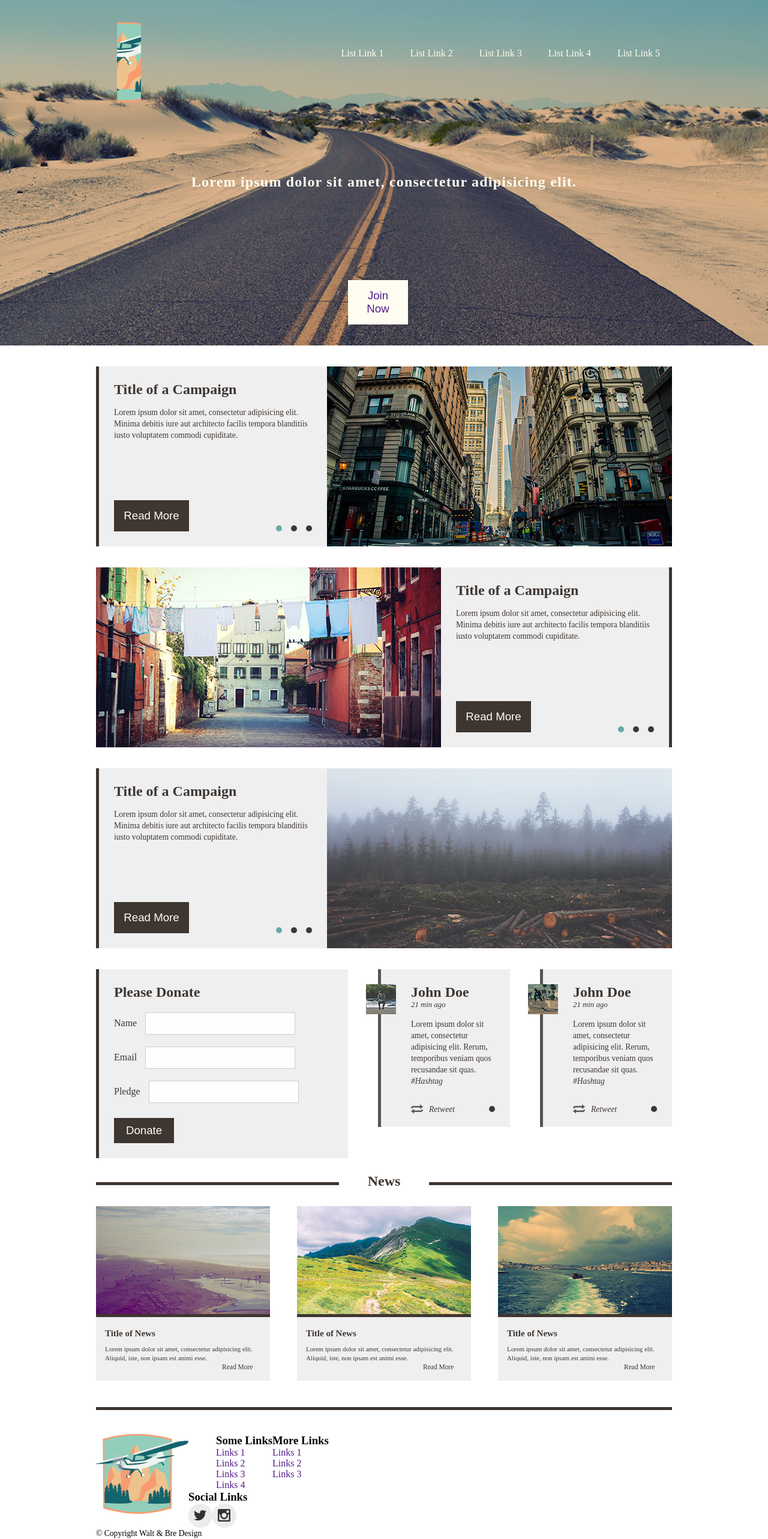
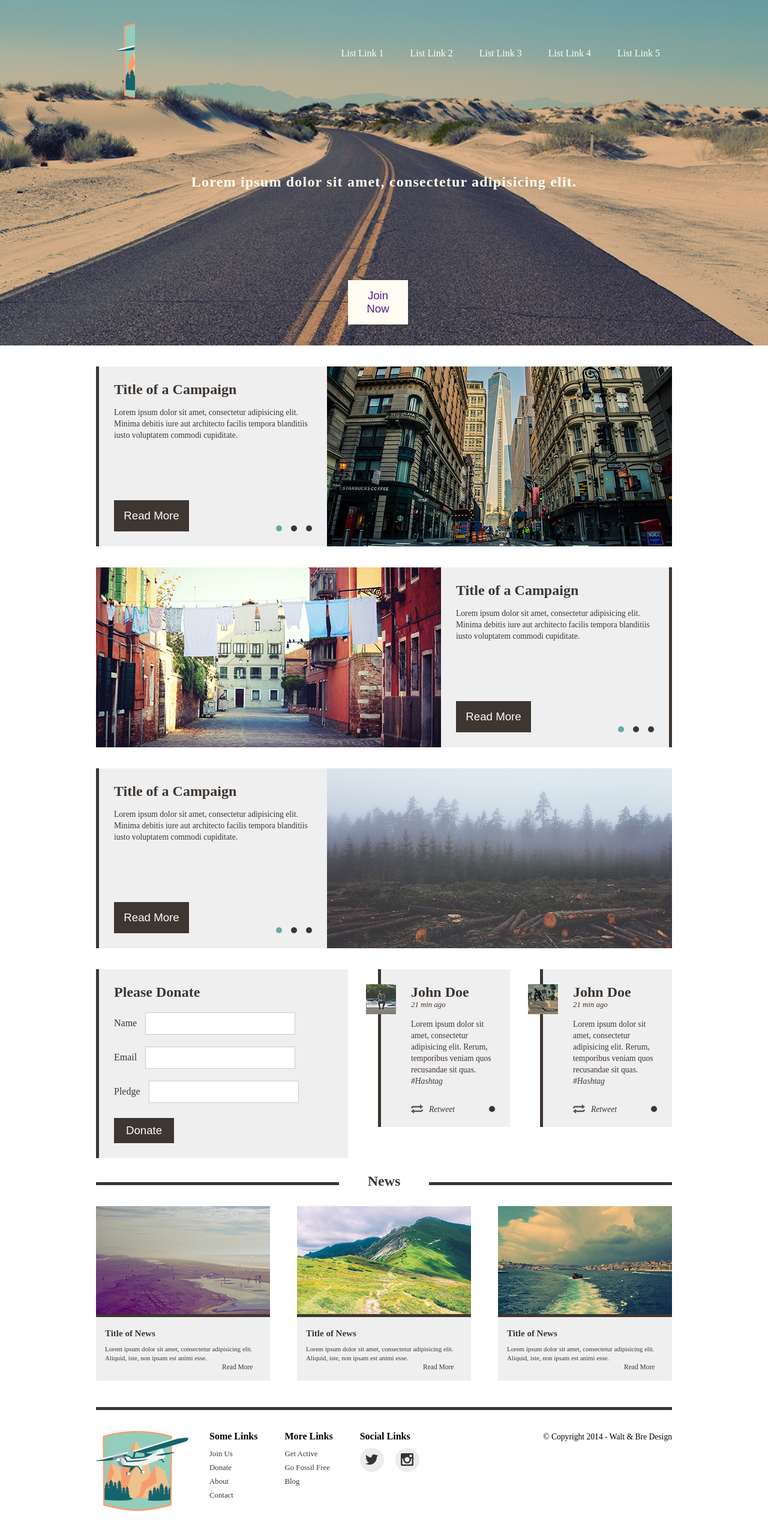
Before and after one commit to bremccallum/CodeWyoming, a PHP site: page /landing-page.html in a window 1280 px wide. Shown: the whole page at 60% size. After the commit the page ends 2519 px from the top, so only its background shows below. Run offline with PHP 8.4, Linux system fonts and the light colour scheme.

Commit message:
Footer Styling & Final Changes

```diff
--- a/05-16-14/landing-page.html
+++ b/05-16-14/landing-page.html
@@ -166,34 +166,38 @@
 
         <footer>
             <div class="footer-info">
-                <a href=""><img src="img/logo.png" alt=""></a>
+                <a href=""><img class="foot-logo" src="img/logo.png" alt=""></a>
+
+                 <p>&copy; Copyright 2014 -  Walt &amp; Bre Design</p>
 
                 <nav>
                     <div>
                         <h3>Some Links</h3>
                         <ul>
-                            <li><a href="">Links 1</a></li>
-                            <li><a href="">Links 2</a></li>
-                            <li><a href="">Links 3</a></li>
-                            <li><a href="">Links 4</a></li>
+                            <li><a href="">Join Us</a></li>
+                            <li><a href="">Donate</a></li>
+                            <li><a href="">About</a></li>
+                            <li><a href="">Contact</a></li>
                         </ul>
                     </div>
 
-                    <div>
+                    <div class="more-links">
                         <h3>More Links</h3>
                         <ul>
-                            <li><a href="">Links 1</a></li>
-                            <li><a href="">Links 2</a></li>
-                            <li><a href="">Links 3</a></li>
+                            <li><a href="">Get Active</a></li>
+                            <li><a href="">Go Fossil Free</a></li>
+                            <li><a href="">Blog</a></li>
                         </ul>
+                    </div>
+
+                    <div class="social">
+                        <h3>Social Links</h3>
+                        <a href=""><img src="img/twitter.png" alt="Twitter"></a>
+                        <a href=""><img src="img/instagram.png" alt="Instagram"></a>
                     </div>
                 </nav>
 
-                <h3>Social Links</h3>
-                <img src="img/twitter.png" alt="">
-                <img src="img/instagram.png" alt="">
             </div>
-            <p>&copy; Copyright Walt &amp; Bre Design</p>
         </footer>
     </main>
 </body>
--- a/05-16-14/style.css
+++ b/05-16-14/style.css
@@ -9,6 +9,7 @@ body {
 }
 a {
     text-decoration: none;
+    font-family: 'Bitter' serif;
 }
 li {
     list-style-type: none;
@@ -19,6 +20,10 @@ p {
 }
 section {
     color: #3e3631;
+}
+.header-content, main {
+    width: 960px;
+    margin: 0 auto;
 }
 article, figure, .form, news {
     background-color: #efefef;
@@ -36,9 +41,8 @@ header {
 h1 {
     background-image: url(img/logo.png);
     background-repeat: no-repeat;
-    background-position: center;
     margin: 35px;
-    padding: 50px 20px;
+    padding: 47px 15px;
     float: left;
     display: inline-block;
     text-indent: -9999px;
@@ -68,10 +72,6 @@ header h2{
     text-align: center;
     letter-spacing: .05em;
 }
-.header-content {
-    width: 960px;
-    margin: 0 auto;
-}
 .header-content button {
     width: 100px;
     margin: 0 420px 35px;
@@ -85,7 +85,6 @@ header h2{
 .header-content button a {
     display:block;
     padding: 15px;
-    font-family: 'Bitter' serif;
     font-size: 1.4em;
 }
 .header-content button a:hover {
@@ -94,10 +93,6 @@ header h2{
 
 /* ---MAIN: SECTION 1 - CAMPAIGNS--- */
 
-main {
-    width: 960px;
-    margin: 0 auto;
-}
 article {
     margin: 35px 0;
     border-left: 5px solid #3e3631;
@@ -135,7 +130,6 @@ article button a {
     display:block;
     padding: 15px;
     color: #fffdf1;
-    font-family: 'Bitter' serif;
     font-size: 1.4em;
 }
 article button a:hover {
@@ -173,6 +167,9 @@ article:nth-child(even) .radio:nth-child(3) {
 }
 /* ---MAIN: SECTION 2 - DONATE---*/
 
+.form, .donate figure {
+        border-left: 5px solid #3e3631;
+}
 .donate {
     overflow: auto;
 }
@@ -180,7 +177,6 @@ article:nth-child(even) .radio:nth-child(3) {
     float: left;
     width: 420px;
     padding: 25px;
-    border-left: 5px solid #3e3631;
 }
 .form h3 {
     margin-bottom: 10px;
@@ -209,7 +205,6 @@ input {
     display:block;
     padding: 10px;
     color: #fffdf1;
-    font-family: 'Bitter' serif;
     font-size: 1.4em;
 }
 .form button a:hover {
@@ -222,7 +217,6 @@ input {
 .donate figure {
     width: 220px;
     position: relative;
-    border-left: 5px solid #555;
 }
 .donate figure:nth-child(1) {
     float: left;
@@ -264,7 +258,7 @@ input {
 
 .news {
     position: relative;
-    margin: 40px 0px;
+    margin: 40px 0px 35px;
     padding: 35px 0 335px;
     border-top: 5px solid #3e3631;
     border-bottom: 5px solid #3e3631;
@@ -312,11 +306,37 @@ input {
 .footer-info {
     overflow: auto;
 }
-.footer-info img, footer-info nav, .footer-info nav div {
+.footer-info img.foot-logo, .footer-info nav div{
     float: left;
+}
+img.foot-logo {
+    margin: 0 35px 35px 0;
 }
 .footer-info nav {
     overflow: auto;
-    width: 300px;
-    margin: 0 200px;
+    width: 425px;
+    margin: 0 45px;
 }
+.footer-info nav div.more-links {
+    margin: 0 45px;
+}
+.footer-info h3 {
+    font-size: 1em;
+    margin-bottom: 10px;
+}
+.footer-info li {
+    margin: 5px 0;
+}
+.footer-info a {
+    font-size: .8em;
+    color: #3e3631;
+}
+.footer-info a:hover {
+    color: #66aaa4;
+}
+.footer-info p {
+    float: right;
+}
+.social a {
+    margin-right: 15px;
+}
```
